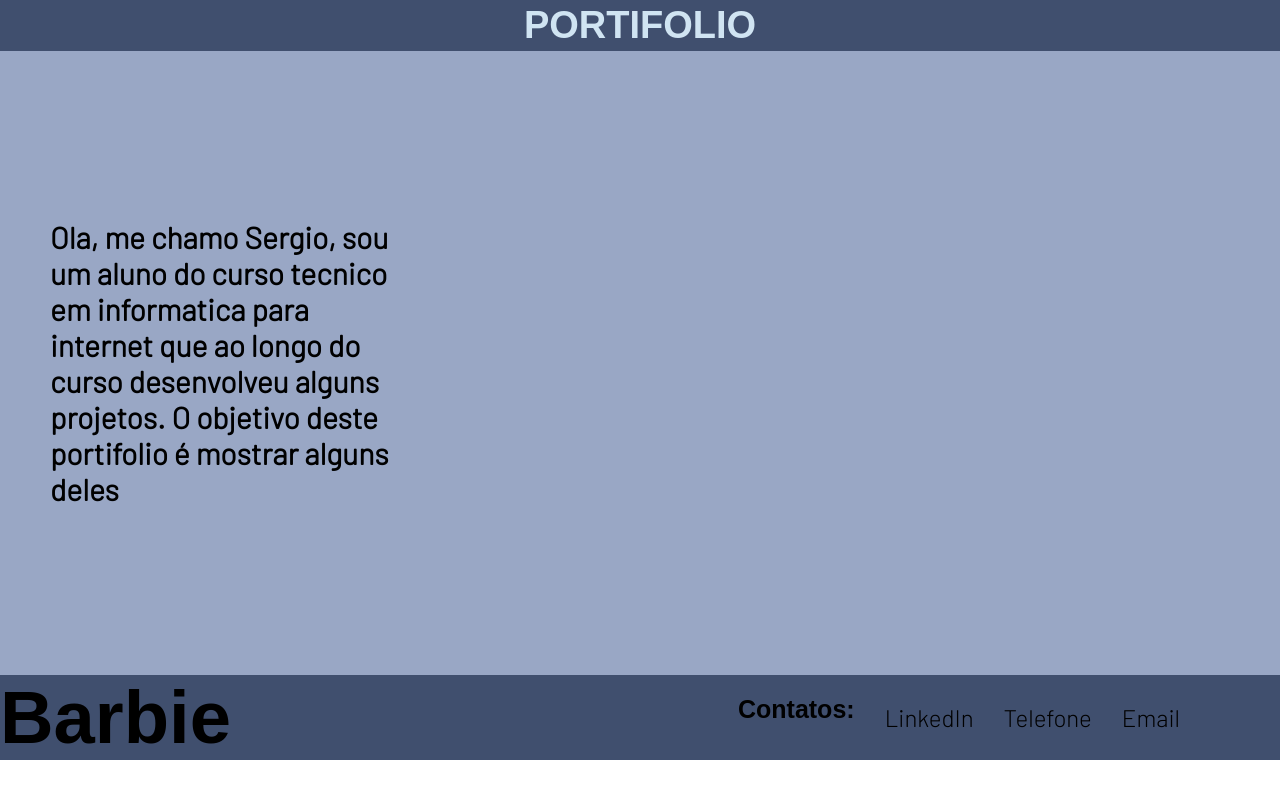
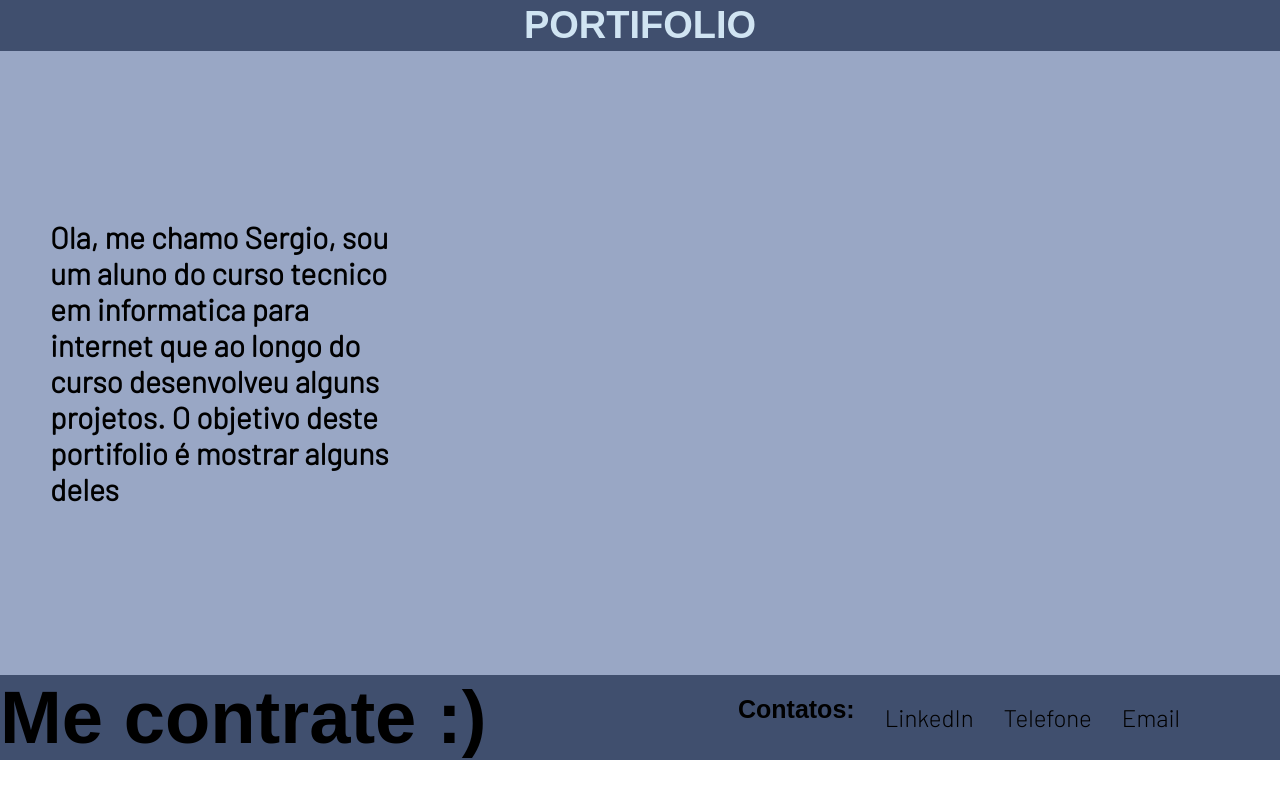
Before and after one commit to seedfelho/Portifolio, a React (Vite) app: page / in a window 1280 px wide. Built offline with nearby package versions, Linux system fonts and the light colour scheme; the HTML template or start-up script is replaced by a standard one; a web font is replaced by a local one.

Commit message:
configuração footer

```diff
--- a/src/componentes/footer/Footer.tsx
+++ b/src/componentes/footer/Footer.tsx
@@ -5,7 +5,7 @@ function Footer(){
         <footer>
             <div className='container'>
                 <div className="infos">
-                    <h1 className="text2">Barbie</h1></div>
+                    <h1 className="text2">Me contrate :)</h1></div>
                     <nav className="product">
                         <ul className='ulfooter'><a className="text">Contatos:</a>
                             <li className='lifooter'>
```
